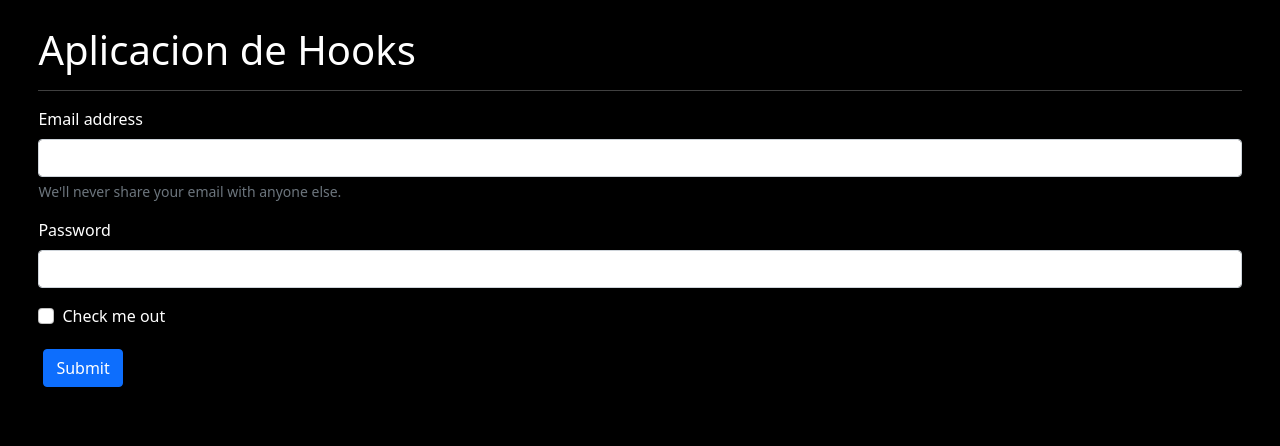
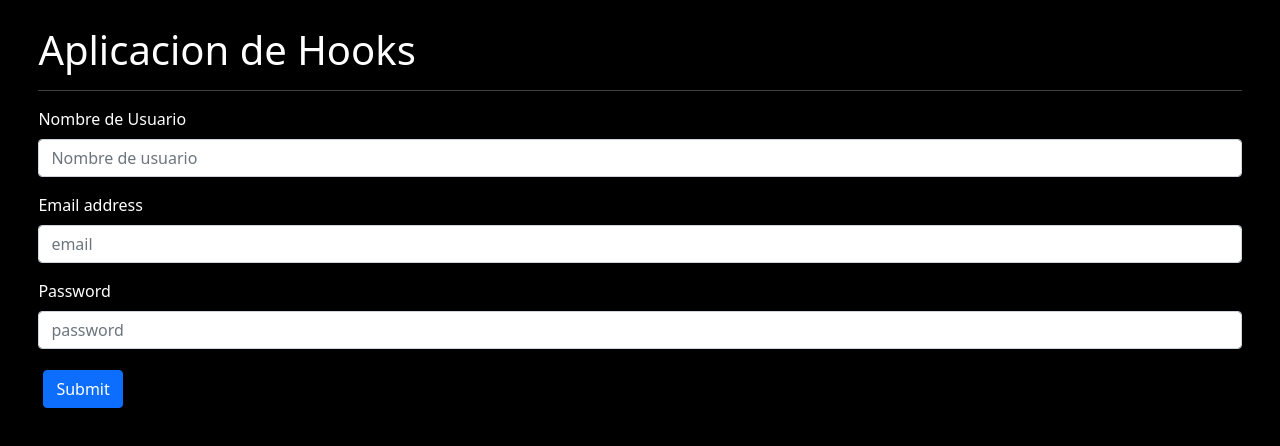
Before and after one commit to YossecSA/Contador, a React (Vite) app: page / in a window 1280 px wide. Shown: the top 446 px of the page. Built offline with nearby package versions, Linux system fonts and the light colour scheme.

Commit message:
modificando el diseño del boostrap a react

```diff
--- a/src/components/FormularioComponent.jsx
+++ b/src/components/FormularioComponent.jsx
@@ -4,19 +4,32 @@
     return (
         <form>
             <div className="mb-3">
-                <label for="exampleInputEmail1" className="form-label">Email address</label>
-                <input type="email" class="form-control" id="exampleInputEmail1" aria-describedby="emailHelp"></input>
-                <div id="emailHelp" class="form-text">We'll never share your email with anyone else.</div>
+                <label htmlFor="userName" className="form-label">Nombre de Usuario</label>
+                <input type="text"
+                    className="form-control"
+                    name="userName"
+                    placeholder="Nombre de usuario"/>
+
             </div>
             <div className="mb-3">
-                <label for="exampleInputPassword1" className="form-label">Password</label>
-                <input type="password" class="form-control" id="exampleInputPassword1"></input>
+                <label htmlFor="email" className="form-label">Email address</label>
+                <input type="email"
+                    className="form-control"
+                    name="email"
+                    placeholder='email'/>
+
             </div>
-            <div className="mb-3 form-check">
-                <input type="checkbox" className="form-check-input" id="exampleCheck1"></input>
-                <label class="form-check-label" for="exampleCheck1">Check me out</label>
+            <div className="mb-3">
+                <label htmlFor="password" className="form-label">Password</label>
+                <input type="password"
+                    className="form-control"
+                    name="password"
+                    placeholder='password'/>
             </div>
-            <button type="submit" className="btn btn-primary">Submit</button>
+            <button type="submit"
+                className="btn btn-primary">
+                Submit
+            </button>
         </form>
     )
 }
```
